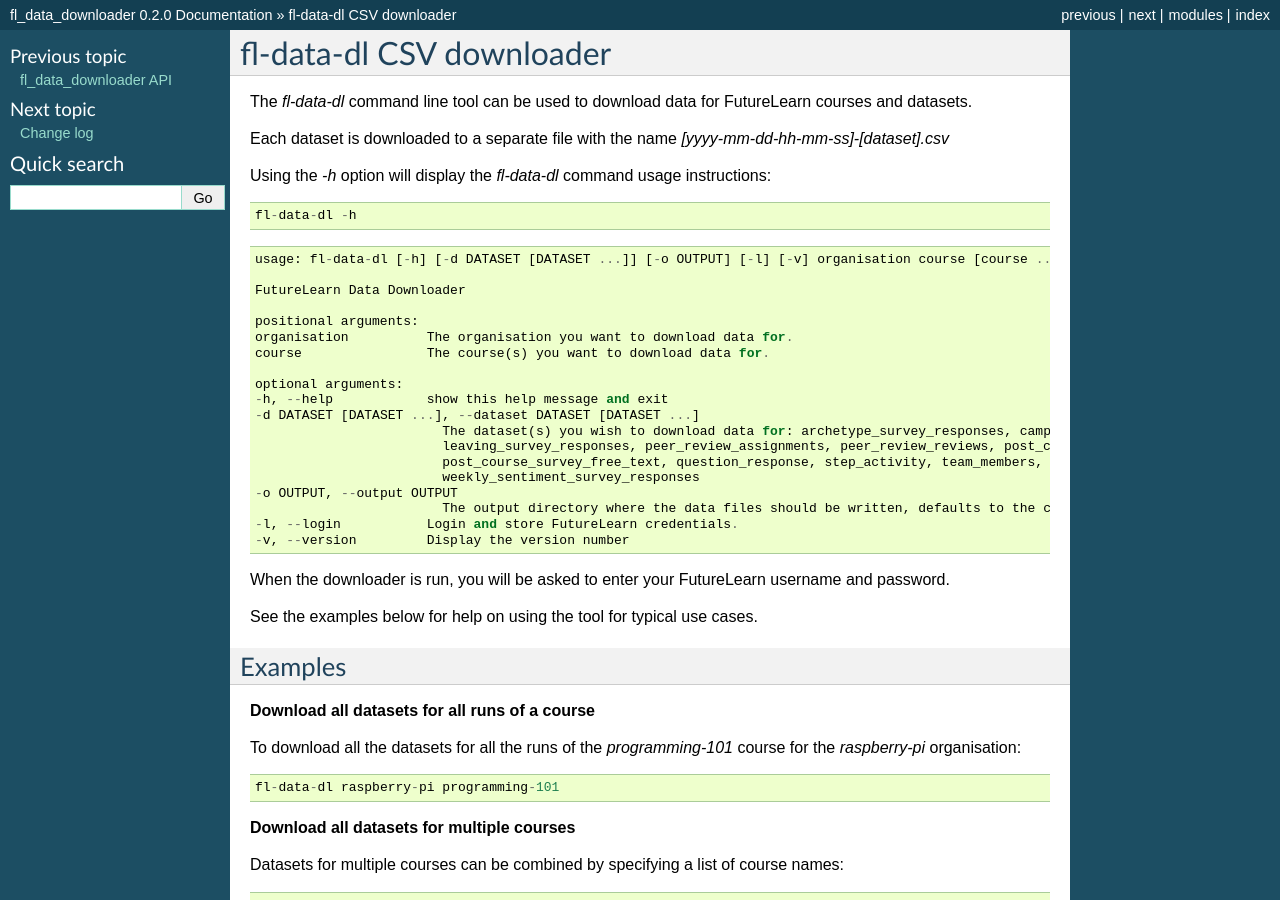
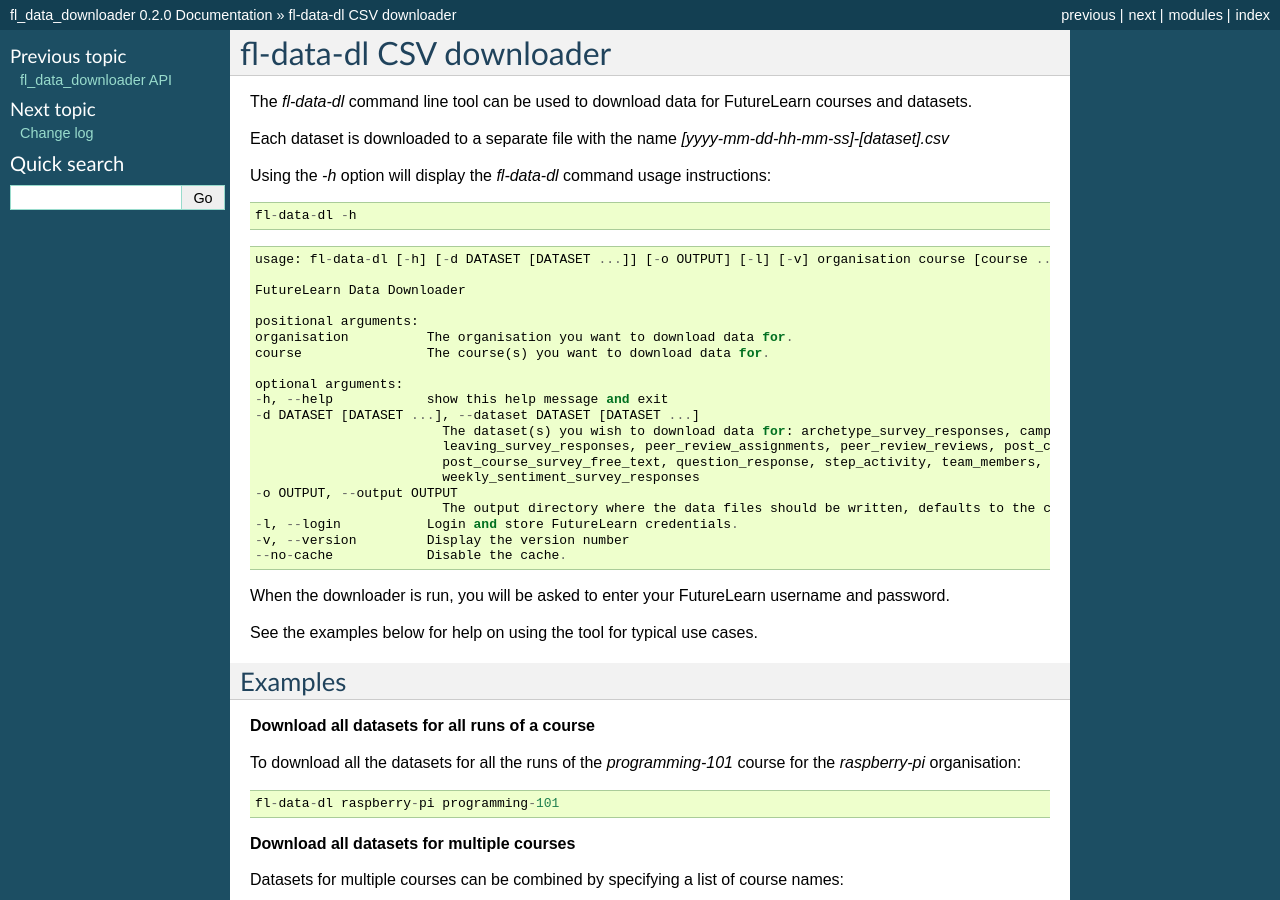
Before and after one commit to raspberrypilearning/fl-data-downloader, a Sphinx documentation site: the page built from docs/downloader.rst, in a window 1280 px wide and 900 px high. Built offline with Sphinx 7.4.7, drawn with Linux system fonts in a browser that asks for light colours.

Commit message:
doc updates

```diff
--- a/README.rst
+++ b/README.rst
@@ -87,6 +87,7 @@ Using the `-h` option will display the `fl-data-dl` command usage instructions::
                             The output directory where the data files should be written, defaults to the current directory.
     -l, --login           Login and store FutureLearn credentials.
     -v, --version         Display the version number
+    --no-cache            Disable the cache.
 
 e.g. to download all the datasets for all the runs of the `programming-101` course from the `raspberry-pi` organisation::
 
--- a/docs/downloader.rst
+++ b/docs/downloader.rst
@@ -30,6 +30,7 @@ Using the `-h` option will display the `fl-data-dl` command usage instructions::
                             The output directory where the data files should be written, defaults to the current directory.
     -l, --login           Login and store FutureLearn credentials.
     -v, --version         Display the version number
+    --no-cache            Disable the cache.
 
 When the downloader is run, you will be asked to enter your FutureLearn username and password.
 
```
